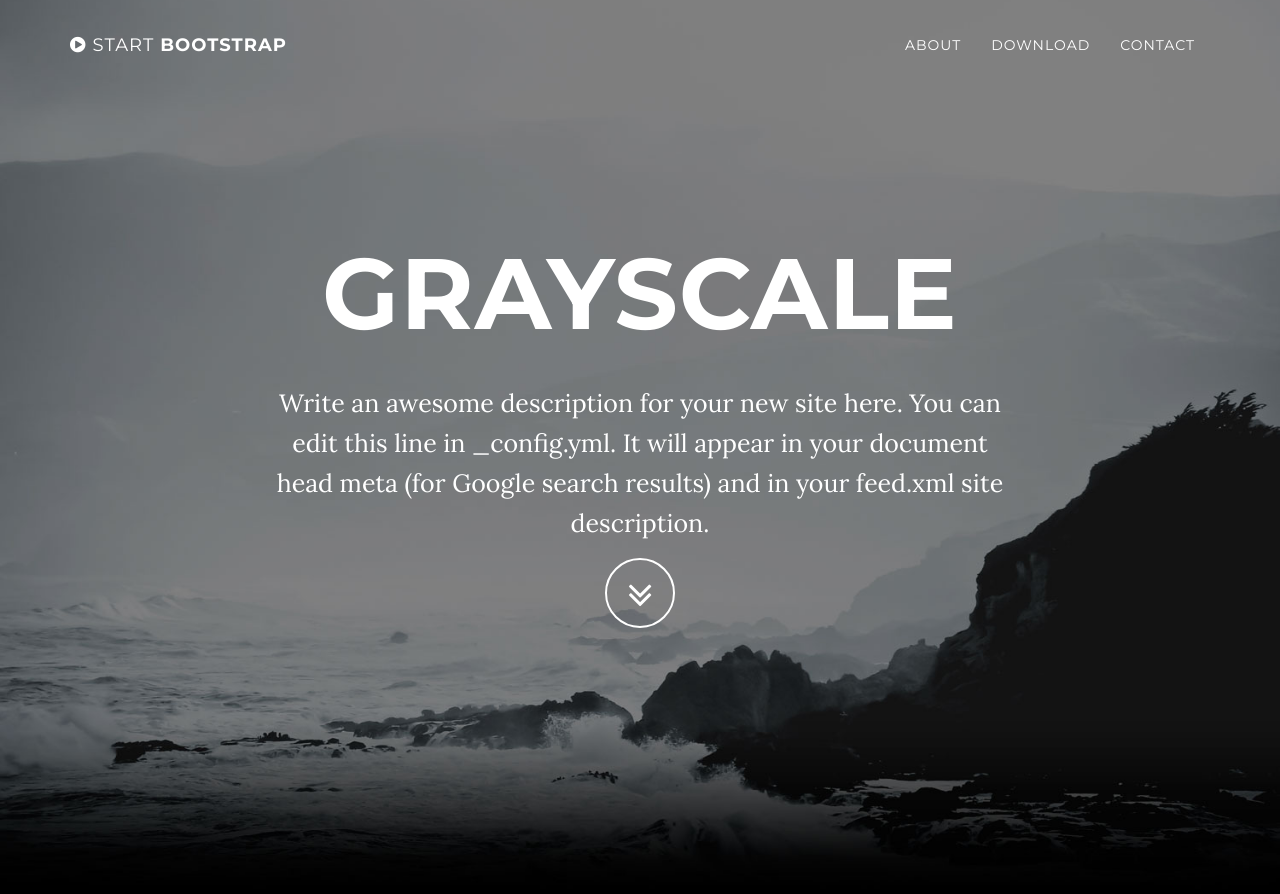
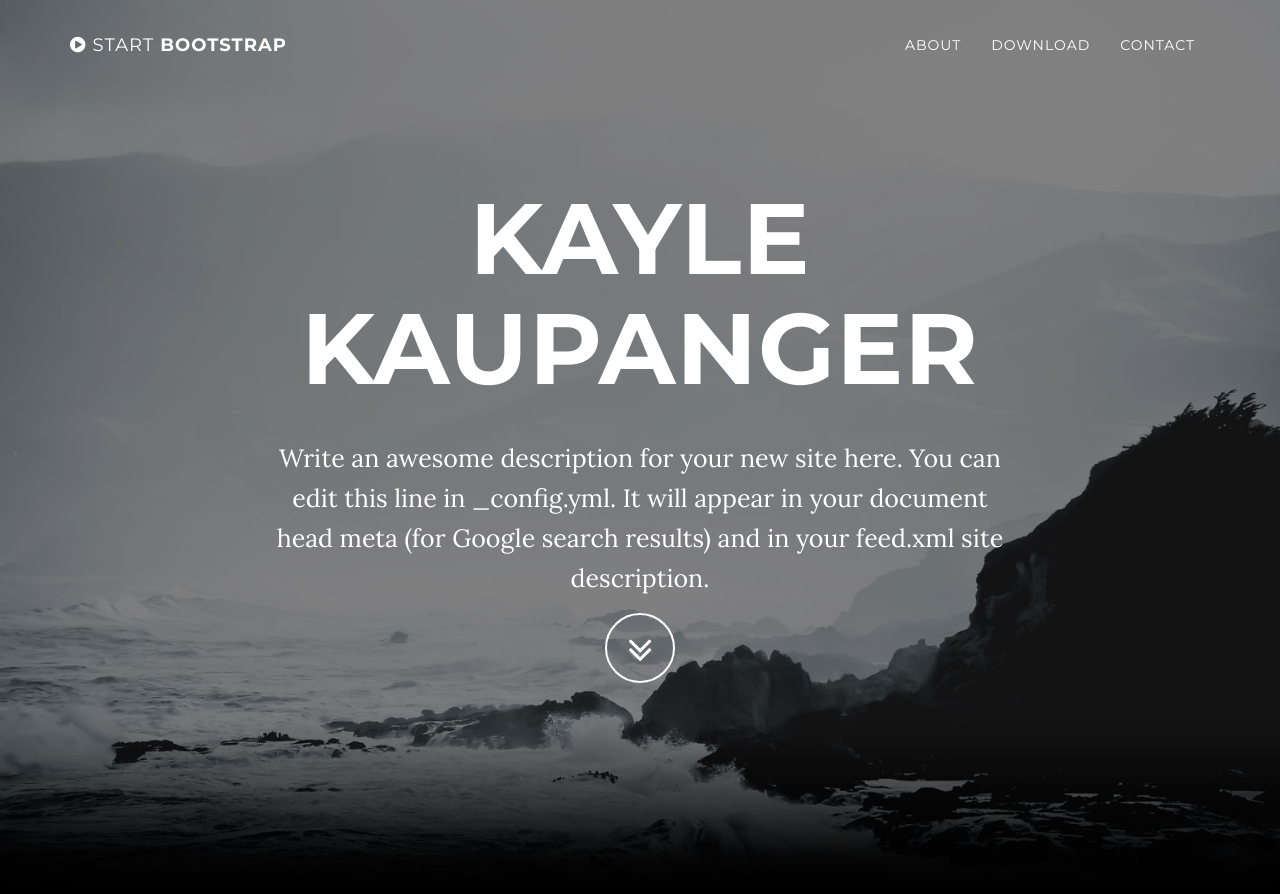
Before and after one commit to kaupanger/kaylekaupanger.com, a Jekyll site: the page built from index.html, in a window 1280 px wide and 900 px high. Shown: the top 894 px of the window. Built offline with Jekyll 4.4.1, drawn with Linux system fonts in a browser that asks for light colours.

Commit message:
Update _config.yml

```diff
--- a/_config.yml
+++ b/_config.yml
@@ -1,5 +1,5 @@
 # Site settings
-title: Grayscale
+title: Kayle Kaupanger
 email: your-email@domain.com
 url: http://kaylekaupanger.com/
 description: "Write an awesome description for your new site here. You can edit this line in _config.yml. It will appear in your document head meta (for Google search results) and in your feed.xml site description."
```
